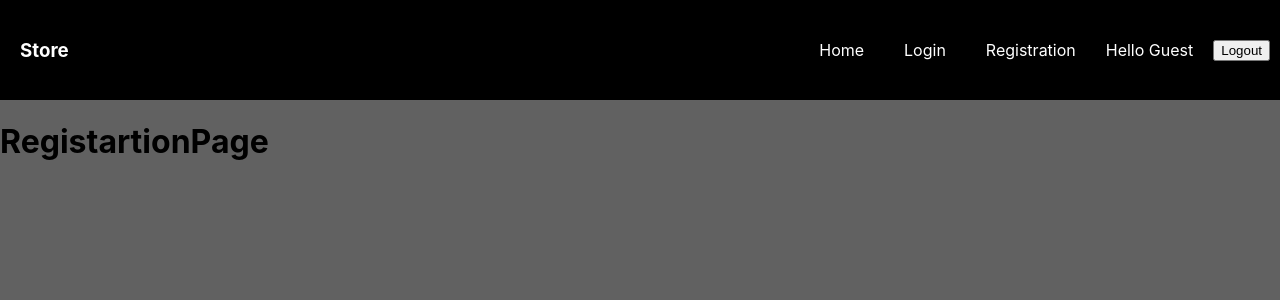
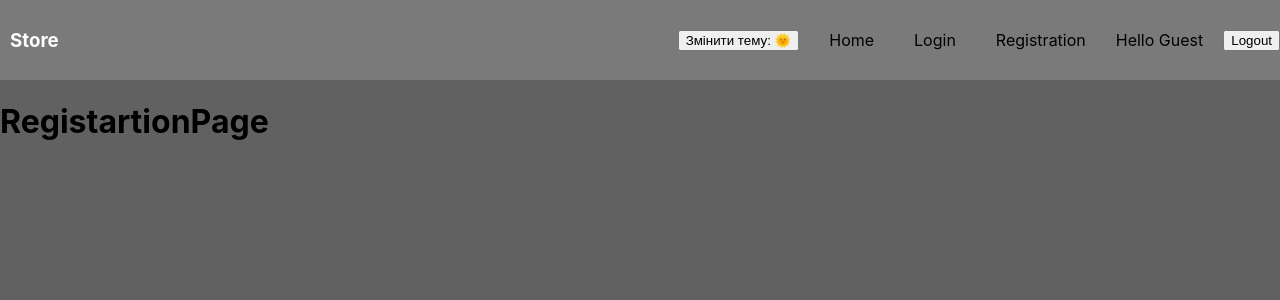
Before and after one commit to Inlvert/MERN-Store, a React (Create React App) app in the folder client/: page /registration in a window 1280 px wide. Shown: the top 300 px of the page. Built offline with nearby package versions, Linux system fonts and the light colour scheme.

Commit message:
add  styles  for ThemeToggler in Header comp.

```diff
--- a/client/src/components/Header/Header.module.scss
+++ b/client/src/components/Header/Header.module.scss
@@ -1,7 +1,12 @@
 .headerCover {
+  position: relative;
+}
+.light {
+  background-color: #7a7a7a;
+}
+
+.dark {
   background-color: #000000;
-  padding: 10px 10px;
-  position: relative;
 }
 
 .nav {
@@ -21,6 +26,17 @@
 .navLink {
   text-decoration: none;
   padding: 10px 10px;
+}
+
+.navLinkLight {
+  color: rgb(0, 0, 0);
+  &:hover {
+    color: rgb(255, 255, 255);
+    font-weight: bold;
+  }
+}
+
+.navLinkDark {
   color: white;
   &:hover {
     color: red;
@@ -28,21 +44,35 @@
   }
 }
 
+.greetingLight {
+  color: rgb(0, 0, 0);
+}
+.greetingDark {
+  color: white;
+}
+
 .hiddenDisplay {
   position: absolute;
-  background-color: rgb(155, 155, 155);
   display: flex;
   flex-direction: column;
   justify-content: end;
   padding: 20px;
   gap: 20px;
-  top: 83%;
+  top: 75%;
   left: 0;
   right: 0;
 }
 
+.hiddenDisplayLight {
+  background-color: #7a7a7a;;
+}
+
+.hiddenDisplayDark {
+  background-color: rgb(0, 0, 0);
+}
+
 @media screen and (min-width: 760px) {
-  .navItem{
+  .navItem {
     display: flex;
     flex-direction: row;
   }
--- a/client/src/components/Header/index.jsx
+++ b/client/src/components/Header/index.jsx
@@ -6,17 +6,43 @@ import { clearToken } from "../../api";
 import style from "./Header.module.scss";
 import Burger from "../Burger";
 import classNames from "classnames";
+import ThemeToggler from "../ThemeToggler";
 
 function Header(props) {
   const dispatch = useDispatch();
 
   const { user } = useSelector((state) => state.auth);
+  const { theme } = useSelector((state) => state.theme);
+
+  console.log(theme);
 
   const [isMenuOpen, setIsMenuOpen] = useState(false);
+
+  const themeClassBackground = classNames(style.headerCover, {
+    [style.light]: theme === "light",
+    [style.dark]: theme === "dark",
+  });
+
+  const themeClassLinkColor = classNames(style.navLink, {
+    [style.navLinkLight]: theme === "light",
+    [style.navLinkDark]: theme === "dark",
+  });
+
+  const themeClassGreetingColor = classNames({
+    [style.greetingLight]: theme === "light",
+    [style.greetingDark]: theme === "dark",
+  });
 
   const menuClass = classNames(style.navItem, {
     [style.hiddenDisplay]: isMenuOpen,
   });
+
+  const themeClasshiddenDisplayColor = classNames({
+    [style.hiddenDisplayLight]: theme === "light",
+    [style.hiddenDisplayDark]: theme === "dark",
+  });
+
+  const mixClass = classNames(menuClass, themeClasshiddenDisplayColor)
 
   const hendleLogut = () => {
     clearToken();
@@ -24,29 +50,32 @@ function Header(props) {
   };
 
   return (
-    <header className={style.headerCover}>
+    <header className={themeClassBackground}>
       <nav className={style.nav}>
-        <a href="/" className={style.navLink}>
+        <a href="/" className={themeClassLinkColor}>
           <h3>Store</h3>
         </a>
-        <ul className={menuClass}>
+        <ul className={mixClass}>
           <li>
-            <NavLink to="/" end className={style.navLink}>
+            <ThemeToggler />
+          </li>
+          <li>
+            <NavLink to="/" end className={themeClassLinkColor}>
               Home
             </NavLink>
           </li>
           <li>
-            <NavLink to="/login" end className={style.navLink}>
+            <NavLink to="/login" end className={themeClassLinkColor}>
               Login
             </NavLink>
           </li>
           <li>
-            <NavLink to="/registration" end className={style.navLink}>
+            <NavLink to="/registration" end className={themeClassLinkColor}>
               Registration
             </NavLink>
           </li>
           <li>
-            <span style={{ color: "white" }}>
+            <span className={themeClassGreetingColor}>
               Hello {user ? `${user.firstName} ${user.lastName}` : "Guest"}
             </span>
           </li>
```
